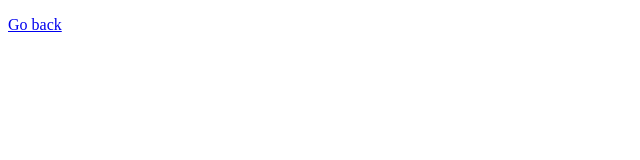
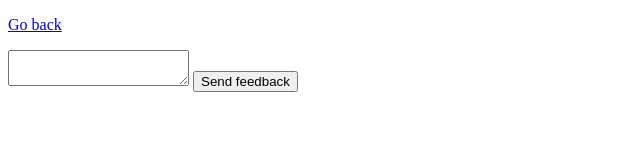
Before and after one commit to VladislavShatruk/goit-js-test, a plain HTML site: page task-9.html in a window 1280 px wide. Shown: the whole page, without its empty margins (0-640 px from the left). Drawn offline with Linux system fonts and the light colour scheme.

Commit message:
add-task-9

```diff
--- a/task-9.html
+++ b/task-9.html
@@ -8,6 +8,11 @@
 <body>
     <p><a href="./index.html">Go back</a></p>
 
-    <!-- <script src="./js/task-9" defer></script> -->
+    <form class="feedback-form">
+        <textarea name="message"></textarea>
+        <button type="submit">Send feedback</button>
+    </form>
+
+    <script src="./js/task-9_JSON+bundler_Vite.js" defer></script>
 </body>
 </html>
```
Also changed, not shown: js/task-9_JSON+bundler_Vite.js (added, +139 -0 lines).
